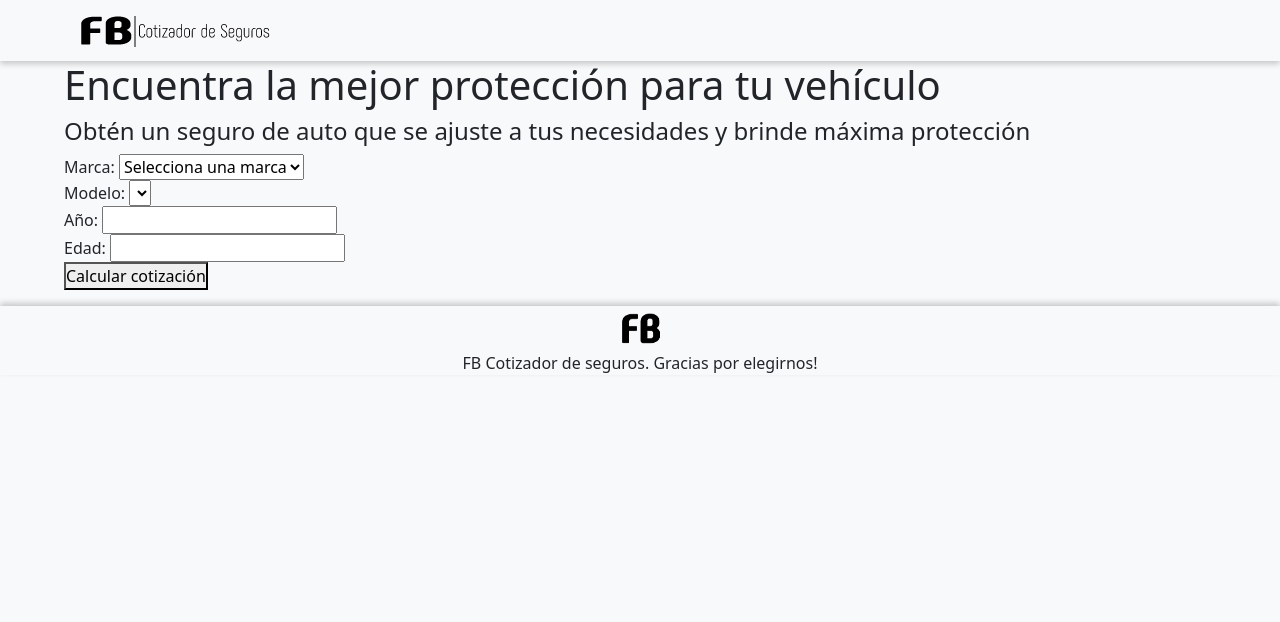
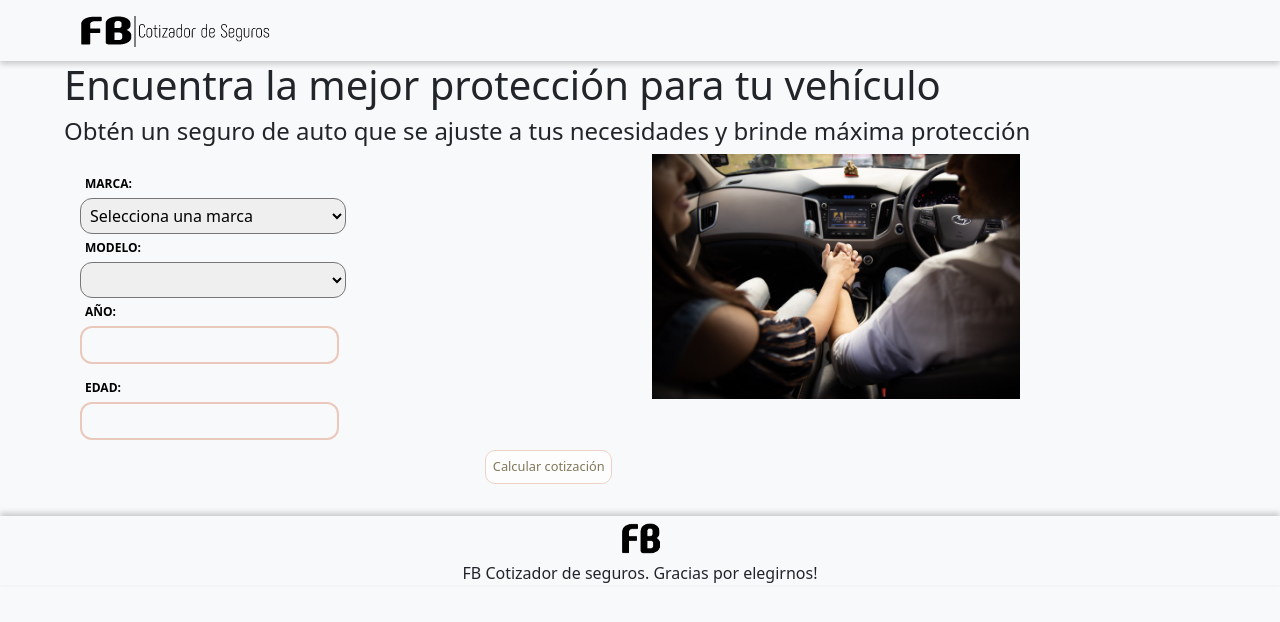
Before and after one commit to flor-barrios/PFJSFlorenciaBarrios, a website: page index.html in a window 1280 px wide. Drawn offline with Linux system fonts and the light colour scheme.

Commit message:
Trabajando en el diseño

```diff
--- a/index.html
+++ b/index.html
@@ -21,7 +21,10 @@
     <h1>Encuentra la mejor protección para tu vehículo</h1>
     <h4>Obtén un seguro de auto que se ajuste a tus necesidades y brinde máxima protección</h4>
 
+    <div class="row" id="mapaarriba">
+      <div class="col-sm-6">
         <form>
+          <div class="parte1">
             <label for="marca">Marca:</label>
             <select id="marca" onchange="cargarModelos()">
               <option value="">Selecciona una marca</option>
@@ -31,24 +34,33 @@
               <option value="Honda">Honda</option>
               <option value="Nissan">Nissan</option>
             </select>
-      <br/>
 
             <label for="modelo">Modelo:</label>
             <select id="modelo"></select>
-      <br/>
 
+          </div>
+
+          <div class="parte2">
             <label for="año">Año:</label>
             <input type="number" id="año"/>
-      <br/>
 
             <label for="edad">Edad:</label>
             <input type="number" id="edad"/>
-      <br/>
+          </div>
 
+          <div class="parte3">
             <button type="button" onclick="calcularCotizacion()">Calcular cotización</button>
+          </div>
 
         </form>
+
         <p id="resultado"></p>
+      </div>
+
+      <div class="col-sm-4">
+        <img src="./img/familiaauto.jpg" alt="familia en un auto" class="fotofamilia">
+      </div>
+    </div>
 
   </div>
 
@@ -63,5 +75,6 @@
 </footer>
 
 <script src="./script.js"></script>
+
 </body>
 </html>
--- a/scss/estilos.scss
+++ b/scss/estilos.scss
@@ -22,3 +22,72 @@ footer{
     text-align: center;
     box-shadow: 0px -3px 6px #0003;
 }
+
+form{
+    padding: 1em;
+    display: flex;
+    flex-wrap: wrap;
+    flex-direction: column;
+
+    label{
+        display: block;
+        text-transform: uppercase;
+        font-size: 12px;
+        font-weight: bold;
+        color:black;
+        margin: 5px;
+    }
+
+    select{
+        border-radius: 12px;
+        padding: 5px;
+        width: 50%;
+    }
+
+
+    #modelo{
+        width: 50%;
+    }
+
+    input{
+        background-color: transparent;
+        padding: 5px;
+        margin-bottom: 10px;
+        border-radius: 12px;
+        border: 2px solid #ebc8bc;
+        font-weight: bold;
+
+        input:hover{
+            background-color:  #ebc8bc;
+        }
+
+        input ::placeholder{
+            color: #ebc8bc;
+            font-size: 14px;
+        }
+    }
+
+    button{
+        text-decoration: none;
+        color: #645832;
+        border: 1px solid #ebc8bc;
+        background-color: white;
+        border-radius: 10px;
+        padding: 0.5em;
+        display: flex;
+        float: right;
+        text-shadow: none;
+        opacity: 0.8;
+        transition: all 0.2s;
+        font-size: 0.8em;
+
+        button:hover{
+            opacity: 1;
+        }
+    }
+
+}
+
+.fotofamilia{
+    width: 100%;
+}
```
Also changed, not shown: css/estilos.css, img/familiaauto.jpg (added), 1 other file. Lines whose indentation alone changed are shown as unchanged.
